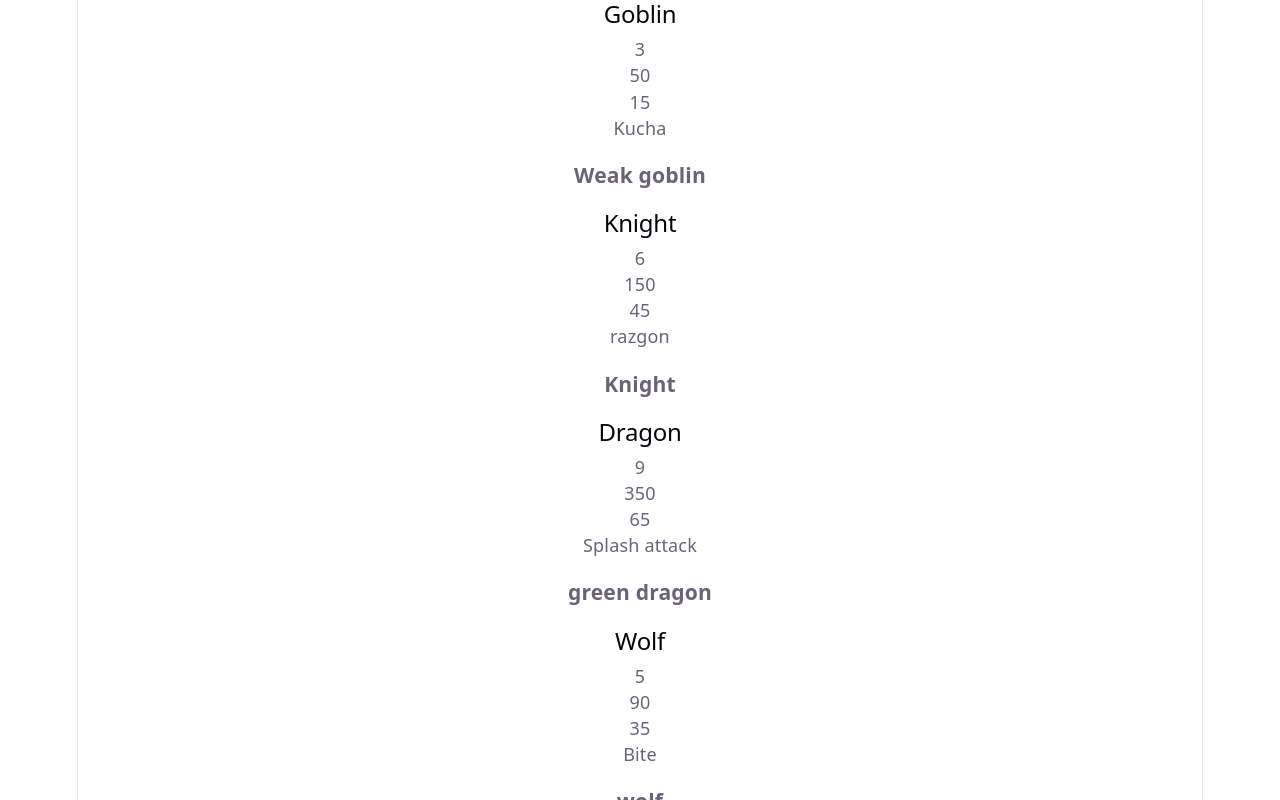
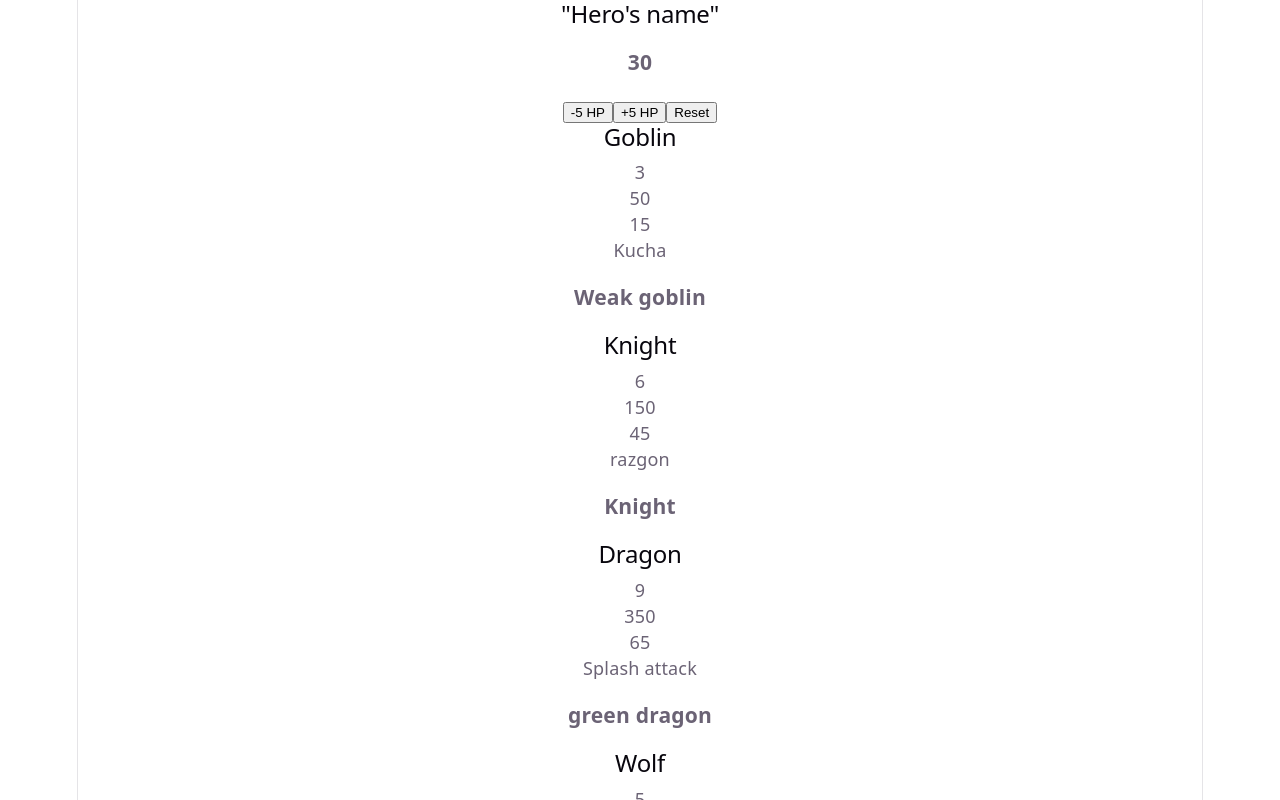
Before and after one commit to alexipt94/cardgame, a React (Vite) app in the folder client/: page / in a window 1280 px wide. Shown: the top 800 px of the page. Built offline with nearby package versions, Linux system fonts and the light colour scheme.

Commit message:
feat: add hero HP state with controls

```diff
--- a/client/src/app/App.tsx
+++ b/client/src/app/App.tsx
@@ -1,3 +1,4 @@
+import { useState } from 'react';
 import { Card, type CardProps } from '../components/Card';
 
 function App() {
@@ -16,8 +17,23 @@ function App() {
     { name: 'Orc', cost: 7, descr: 'orc', hp: 150, attack: 55, effects: ['Stun'] },
     { name: 'Archer', cost: 3, descr: 'archer', hp: 40, attack: 25, effects: ['Bow'] },
   ];
+  const [hp, setHp] = useState(30);
+
   return (
     <section id="center">
+      <div>
+        <h2>"Hero's name"</h2>
+        <h3>{hp}</h3>
+        <button type="button" onClick={() => setHp((prevHp) => Math.max(prevHp - 5, 0))}>
+          -5 HP
+        </button>
+        <button type="button" onClick={() => setHp((prevHp) => Math.min(prevHp + 5, 30))}>
+          +5 HP
+        </button>
+        <button type="button" onClick={() => setHp(30)}>
+          Reset
+        </button>
+      </div>
       <div>
         {cards.map((card) => (
           <Card key={card.name} {...card} />
```
